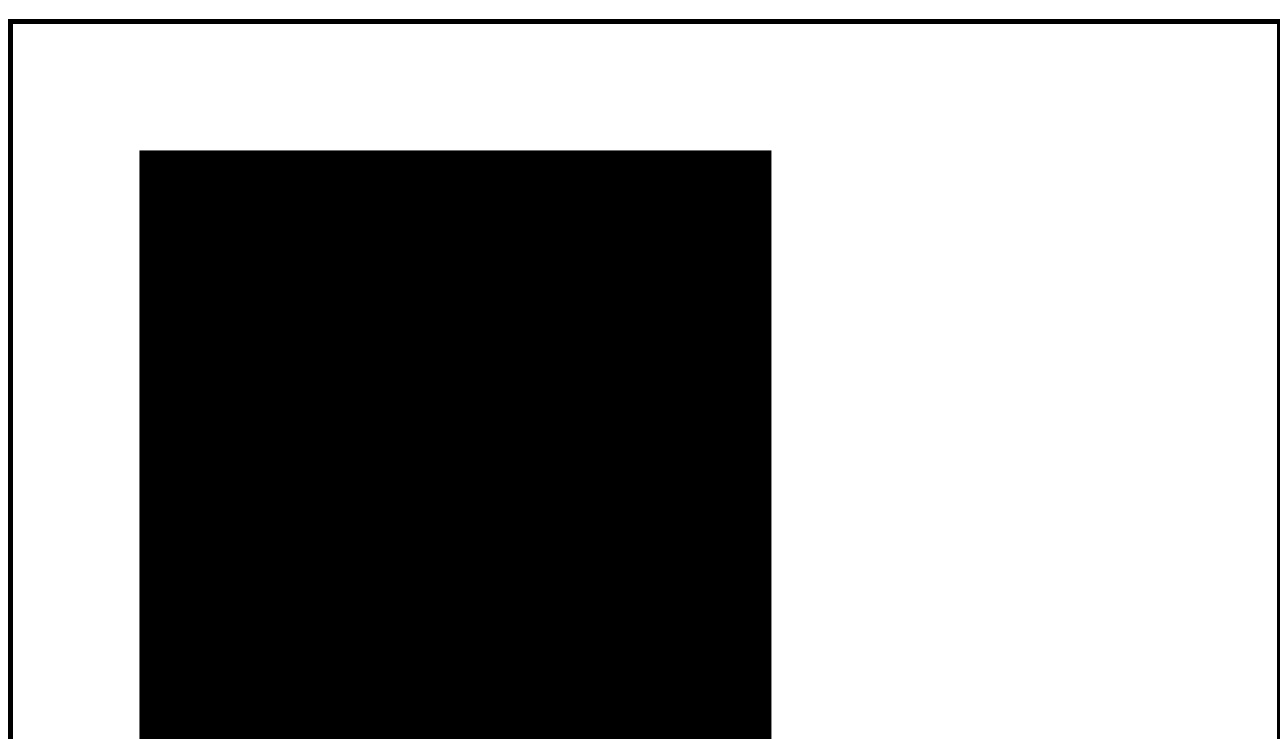
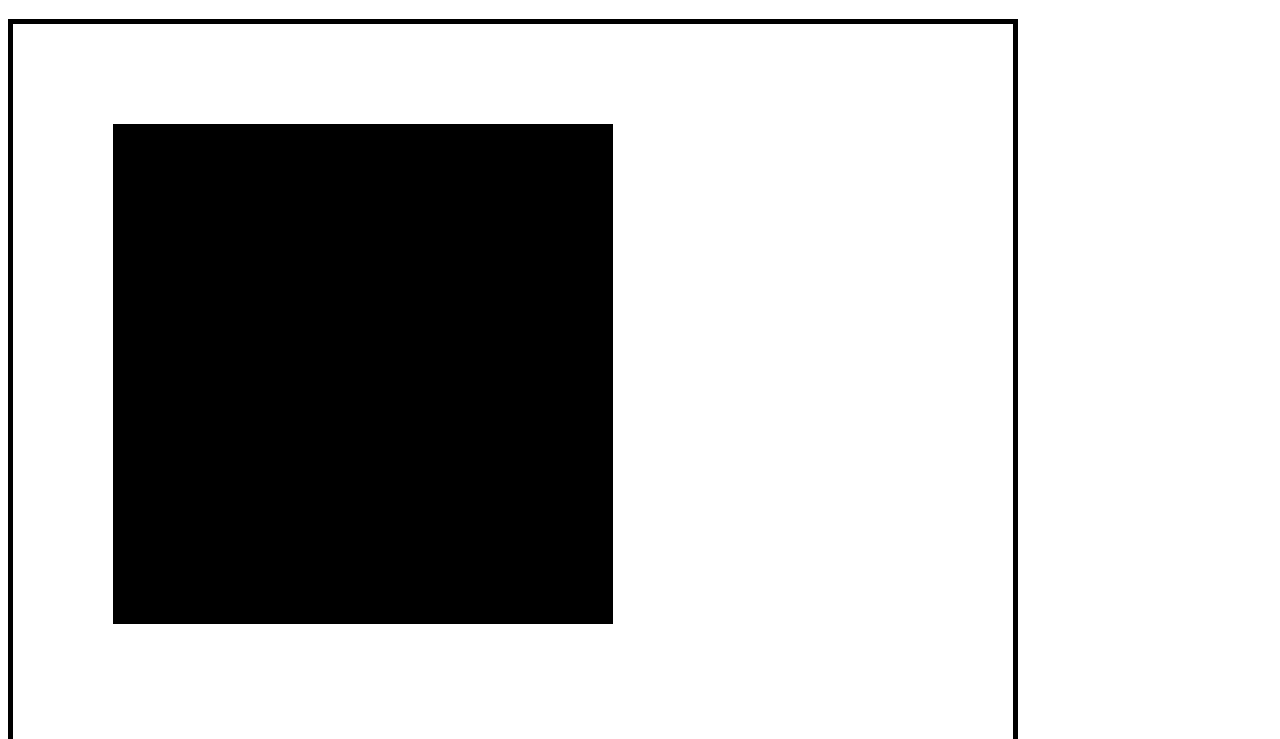
Before and after one commit to daniel-randall/brickbreaker, a plain HTML site: page index.html in a window 1280 px wide. Shown: the part 61-800 px from the top of the page. Drawn offline with Linux system fonts and the light colour scheme.

Commit message:
change css

```diff
--- a/css/main.css
+++ b/css/main.css
@@ -5,10 +5,7 @@ h1{
 }
 
 canvas {
-    width: 100%;
-    height: 70%;
     border: 5px solid black;
     margin-left: auto;
     margin-right: auto;
-
 }
```
